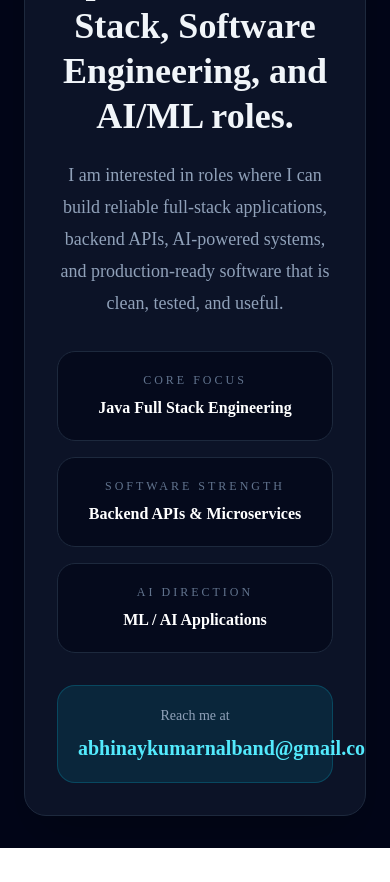
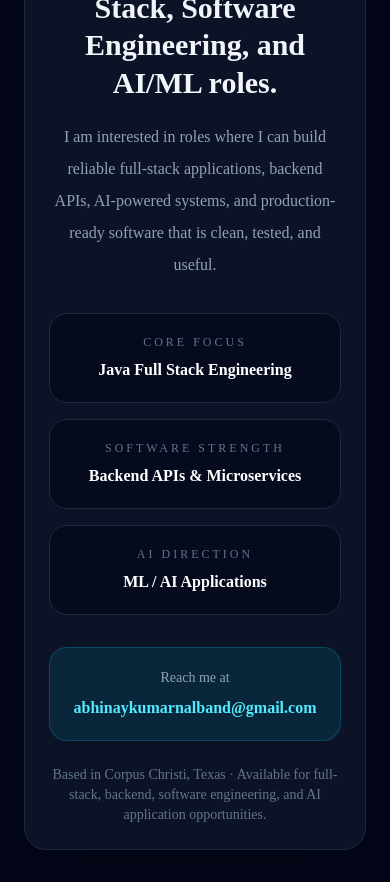
Before and after one commit to Abhinay20003/Portfolio, a Next.js app: page / in a window 390 px wide. Shown: the part 8820-9702 px from the top of the page. Before the commit the page ends 9668 px from the top, so only its background shows below. Built offline with nearby package versions, Linux system fonts and the light colour scheme.

Commit message:
made changes to mobileresponsive

```diff
--- a/app/page.tsx
+++ b/app/page.tsx
@@ -614,10 +614,9 @@ export default function Portfolio() {
             ))}
           </div>
         </section>
-
         <section
   id="contact"
-  className="mt-20 overflow-hidden rounded-3xl border border-slate-800 bg-slate-900/80 p-8 text-center shadow-2xl"
+  className="mt-20 overflow-hidden rounded-3xl border border-slate-800 bg-slate-900/80 p-6 text-center shadow-2xl sm:p-8"
 >
   <div className="mx-auto max-w-4xl">
     <div className="mx-auto mb-6 flex h-16 w-16 items-center justify-center rounded-3xl border border-cyan-400/30 bg-cyan-400/10">
@@ -628,11 +627,11 @@ export default function Portfolio() {
       Let’s Connect
     </p>
 
-    <h2 className="mt-4 text-4xl font-black leading-tight md:text-5xl">
+    <h2 className="mt-4 text-3xl font-black leading-tight md:text-5xl">
       Open to Java Full Stack, Software Engineering, and AI/ML roles.
     </h2>
 
-    <p className="mx-auto mt-5 max-w-3xl text-lg leading-8 text-slate-400">
+    <p className="mx-auto mt-5 max-w-3xl text-base leading-8 text-slate-400 md:text-lg">
       I am interested in roles where I can build reliable full-stack
       applications, backend APIs, AI-powered systems, and production-ready
       software that is clean, tested, and useful.
@@ -667,15 +666,21 @@ export default function Portfolio() {
       </div>
     </div>
 
-    <div className="mt-8 rounded-2xl border border-cyan-400/20 bg-cyan-400/10 p-5">
+    <div className="mx-auto mt-8 max-w-2xl rounded-2xl border border-cyan-400/20 bg-cyan-400/10 p-5">
       <p className="text-sm text-slate-400">Reach me at</p>
+
       <a
         href="mailto:abhinaykumarnalband@gmail.com"
-        className="mt-2 inline-block text-xl font-bold text-cyan-300 hover:text-cyan-200"
+        className="mx-auto mt-2 block max-w-full overflow-hidden text-ellipsis whitespace-nowrap text-base font-bold text-cyan-300 hover:text-cyan-200 sm:text-xl"
       >
         abhinaykumarnalband@gmail.com
       </a>
     </div>
+
+    <p className="mt-6 text-sm text-slate-500">
+      Based in Corpus Christi, Texas · Available for full-stack, backend,
+      software engineering, and AI application opportunities.
+    </p>
   </div>
 </section>
       </main>
```
Lines whose indentation alone changed are shown as unchanged.
